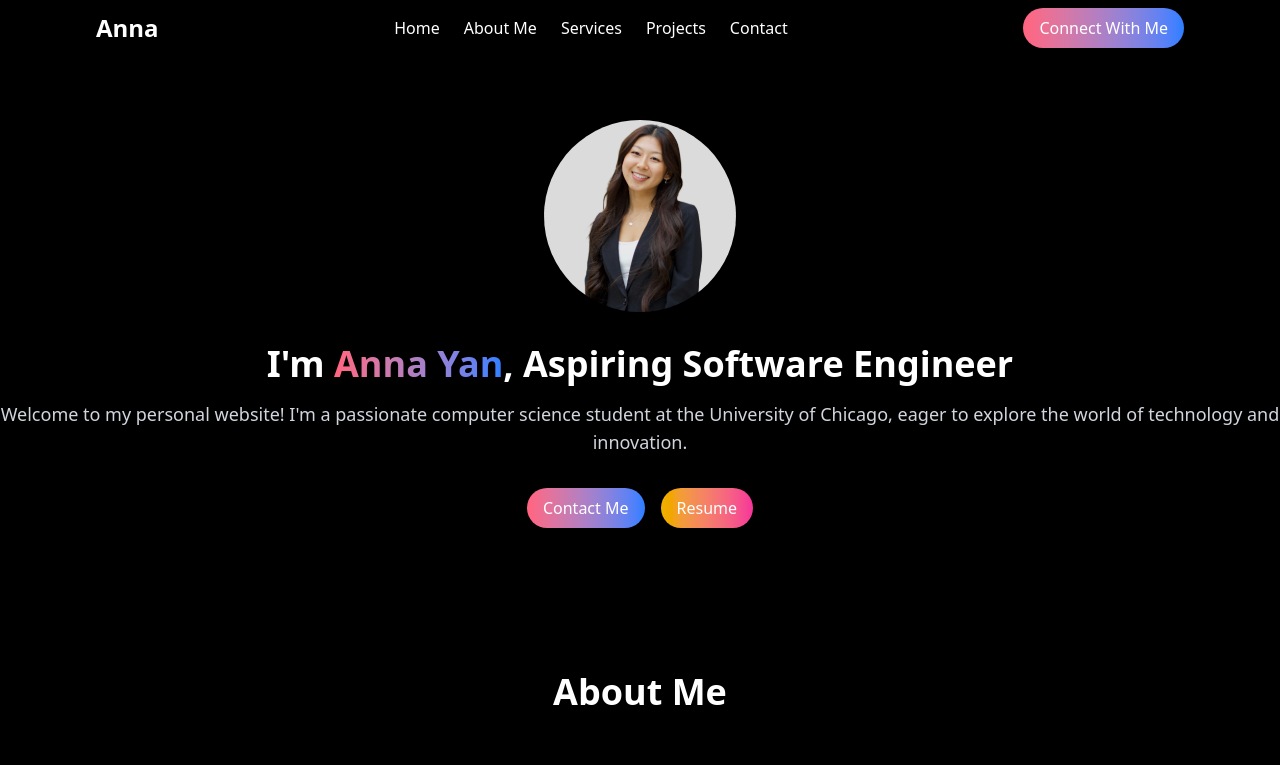
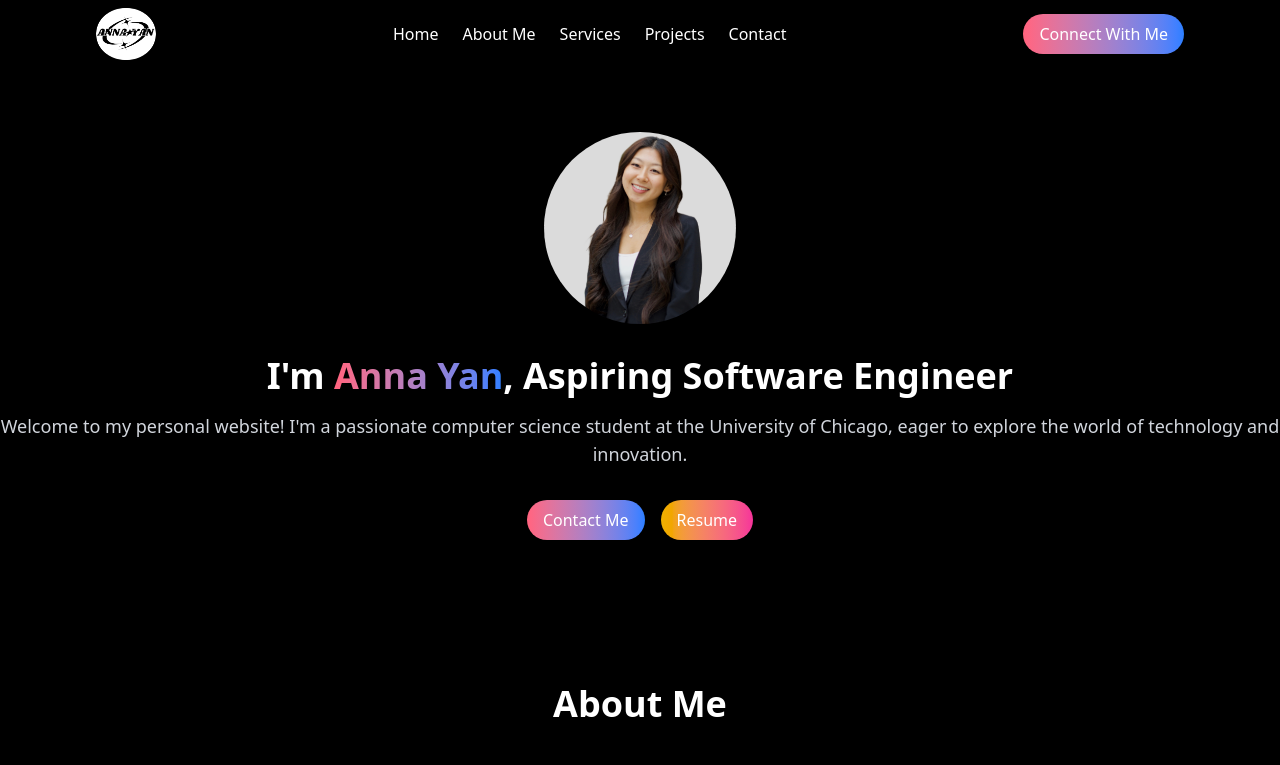
Before and after one commit to anna-y-yan/annas-personal-website, a React (Vite) app: page / in a window 1280 px wide. Shown: the top 765 px of the page. Built offline with nearby package versions, Linux system fonts and the light colour scheme; a web font is replaced by a local one.

Commit message:
logo at top left

```diff
--- a/src/components/Navbar.jsx
+++ b/src/components/Navbar.jsx
@@ -1,10 +1,12 @@
 import React from 'react'
+import IconImage from '../assets/icon.png'
 
 const Navbar = () => {
     return (
         <nav className='bg-black text-white px-8 md:px-16 lg:px-24'>
             <div className='container py-2 flex justify-center md:justify-between items-center'>
-                <div className='text-2xl font-bold hidden md:inline'>Anna</div>
+                {/* <div className='text-2xl font-bold hidden md:inline'>Anna</div> */}
+                <img src={IconImage} alt='logo' className='w-15 h-13 rounded-full object-cover hidden md:inline'/>
                 <div className='space-x-6'>
                     <a href="#home" className='hover:text-gray-400'>Home</a>
                     <a href="#about" className='hover:text-gray-400'>About Me</a>
```
Also changed, not shown: src/assets/icon.png (added).
